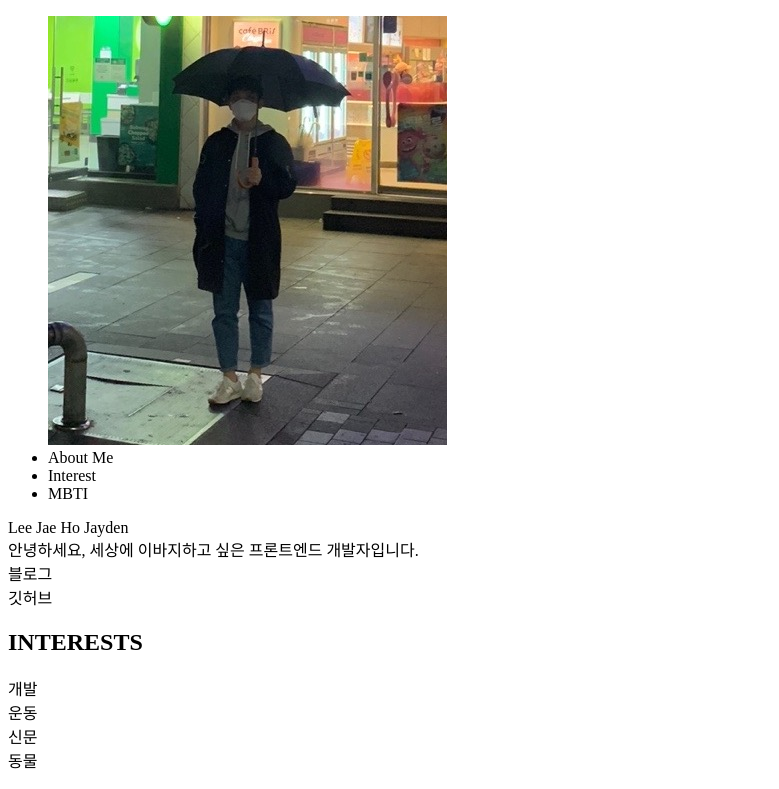
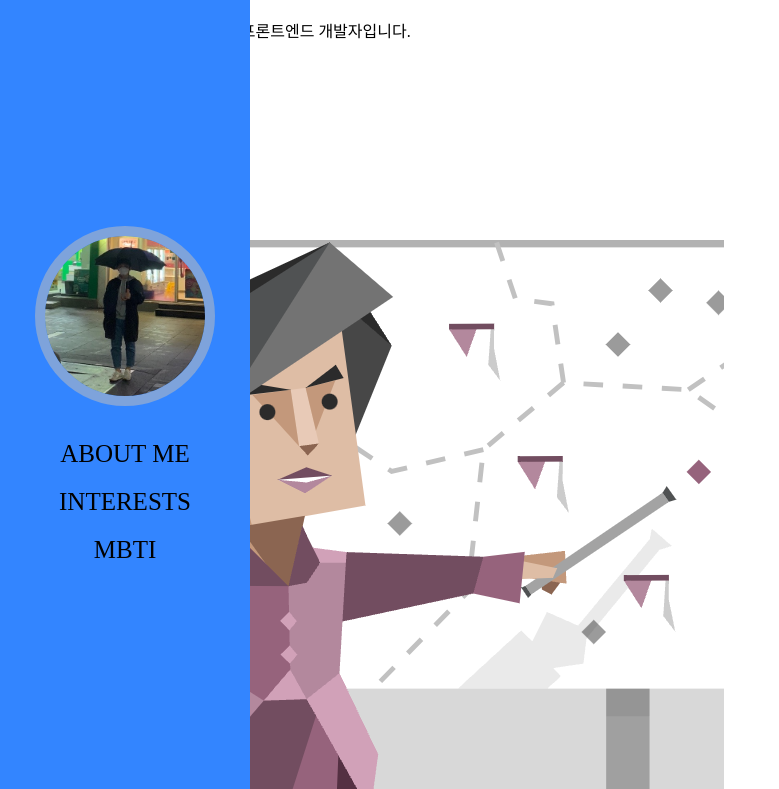
Before and after one commit to JaydenLee1116/introduce, a plain HTML site: page index.html in a window 1280 px wide. Shown: the top 789 px of the page, without its empty margins (0-779 px from the left). Drawn offline with Linux system fonts and the light colour scheme.

Commit message:
css-navbar 틀(완)

```diff
--- a/index.html
+++ b/index.html
@@ -5,20 +5,18 @@
     <meta http-equiv="X-UA-Compatible" content="IE=edge" />
     <meta name="viewport" content="width=device-width, initial-scale=1.0" />
     <title>Hello, World! Hello, Jayden!</title>
+    <link rel="stylesheet" href="./style.css" />
     <link rel="icon" type="image/png" href="./imgs/favicon.png" />
   </head>
   <body>
     <!-- navbar -->
     <nav id="navbar">
+      <div class="navbar__profile">
+        <img src="./imgs/profile.png" alt="" id="avatar" />
+      </div>
       <ul class="navbar__menu">
-        <img
-          src="./imgs/profile.png"
-          alt=""
-          class="navbar__menu__item"
-          id="avatar"
-        />
-        <li class="navbar__menu__item">About Me</li>
-        <li class="navbar__menu__item">Interest</li>
+        <li class="navbar__menu__item">ABOUT ME</li>
+        <li class="navbar__menu__item">INTERESTS</li>
         <li class="navbar__menu__item">MBTI</li>
       </ul>
     </nav>
--- a/style.css
+++ b/style.css
@@ -2,3 +2,41 @@
   box-sizing: border-box;
   margin: 0;
 }
+
+body {
+  display: flex;
+  flex-direction: row;
+}
+
+#navbar {
+  position: fixed;
+  width: 250px;
+  height: 100%;
+  display: flex;
+  flex-direction: column;
+  justify-content: center;
+  align-items: center;
+  background-color: #3385ff;
+}
+
+#avatar {
+  width: 180px;
+  height: 180px;
+  border: 10px solid #7ea3db;
+  border-radius: 50%;
+  margin-bottom: 20px;
+}
+
+.navbar__menu {
+  list-style-type: none;
+  padding: 0;
+  display: flex;
+  flex-direction: column;
+  justify-content: space-evenly;
+  align-items: center;
+  font-size: 25px;
+}
+
+.navbar__menu__item {
+  padding: 10px 0;
+}
```
